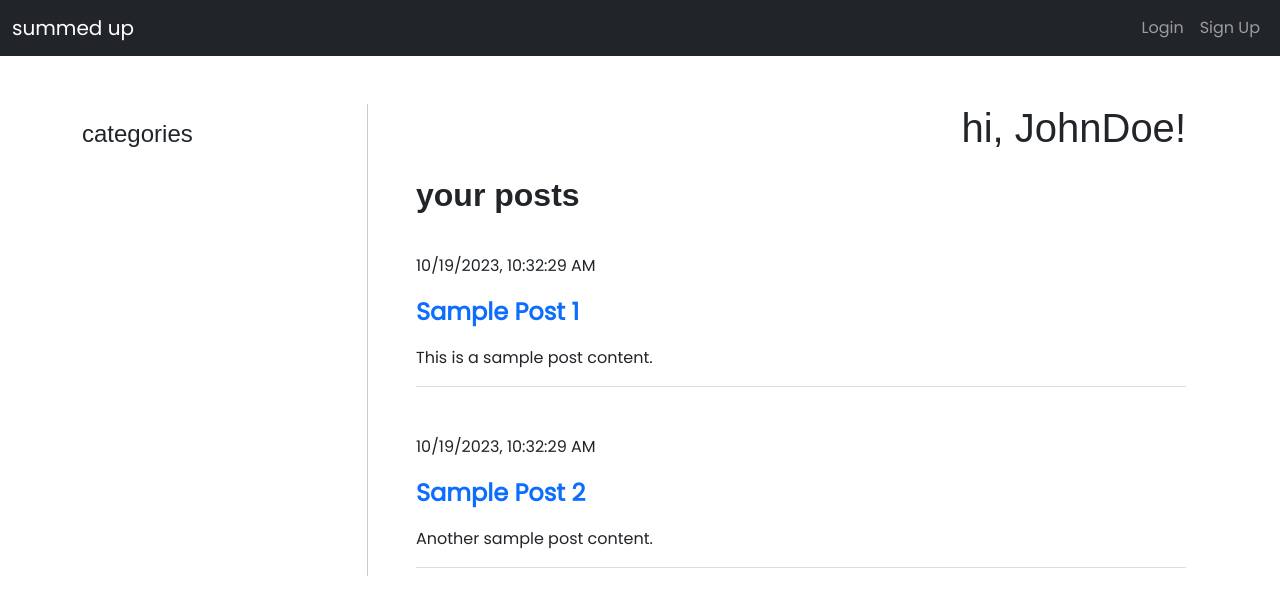
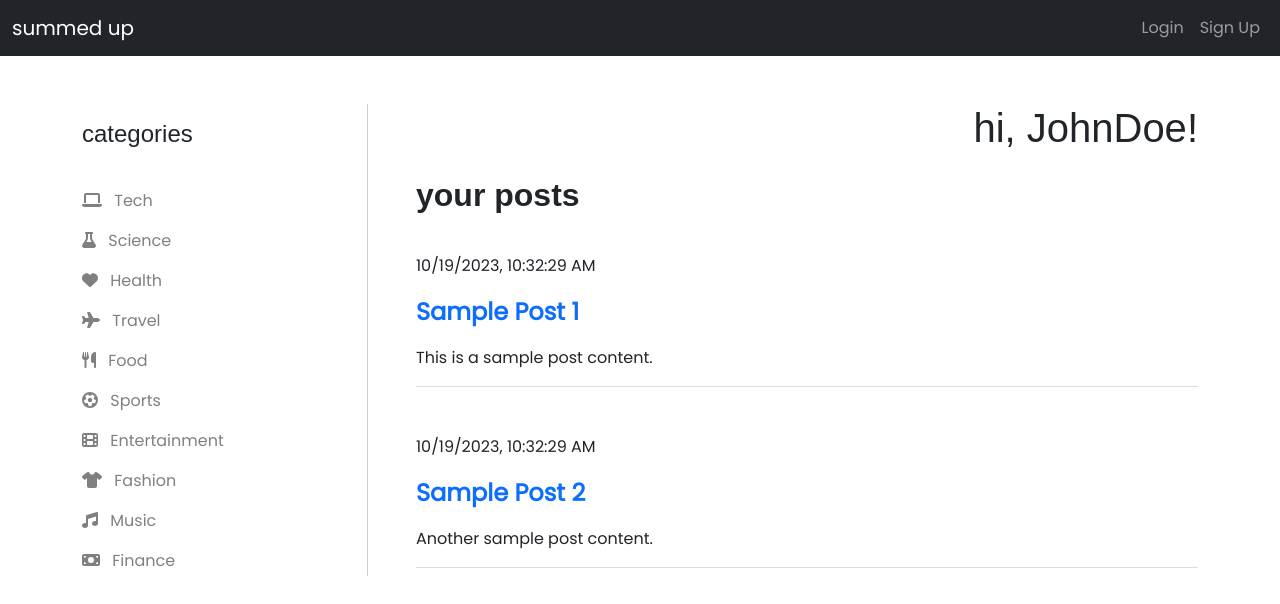
Before and after one commit to jsck45/summed-up, a React (Vite) app in the folder client/: page /me in a window 1280 px wide. Shown: the top 604 px of the page. Built offline with nearby package versions, Linux system fonts and the light colour scheme.

Commit message:
added categories

```diff
--- a/client/src/components/Categories.jsx
+++ b/client/src/components/Categories.jsx
@@ -1,10 +1,57 @@
-import React from 'react';
+import React from "react";
+import { Link } from "react-router-dom";
+import { FontAwesomeIcon } from "@fortawesome/react-fontawesome";
+import {
+  faLaptop,
+  faFlask,
+  faHeart,
+  faPlane,
+  faUtensils,
+  faFutbol,
+  faFilm,
+  faTshirt,
+  faMusic,
+  faMoneyBill,
+} from "@fortawesome/free-solid-svg-icons";
 
 function Categories() {
+  const categories = [
+    { name: "Tech", icon: faLaptop },
+    { name: "Science", icon: faFlask },
+    { name: "Health", icon: faHeart },
+    { name: "Travel", icon: faPlane },
+    { name: "Food", icon: faUtensils },
+    { name: "Sports", icon: faFutbol },
+    { name: "Entertainment", icon: faFilm },
+    { name: "Fashion", icon: faTshirt },
+    { name: "Music", icon: faMusic },
+    { name: "Finance", icon: faMoneyBill },
+  ];
+
+  const categoryStyle = {
+    lineHeight: "2.5",
+  };
+
+  const linkStyle = {
+    textDecoration: "none",
+    color: "grey",
+  };
+
+  const iconStyle = {
+    marginRight: "8px",
+  }
+
   return (
     <div className="sidebar py-3">
       <h4>categories</h4>
-      {/* Add your category links or content here */}
+      <br />
+      {categories.map((category, index) => (
+        <div key={index} style={categoryStyle}>
+          <Link to={`/category/${category.name.toLowerCase()}`} style={linkStyle}>
+          <FontAwesomeIcon icon={category.icon} style={iconStyle}/> {category.name}
+          </Link>
+        </div>
+      ))}
     </div>
   );
 }
--- a/client/src/pages/Home.jsx
+++ b/client/src/pages/Home.jsx
@@ -1,4 +1,4 @@
-import React, { useState } from "react";
+import React, { useState, useEffect } from "react";
 import { Container, Button, Modal, Row, Col } from 'react-bootstrap';
 import { useMutation } from '@apollo/client';
 import { CREATE_POST } from '../utils/mutations';
--- a/client/src/pages/Profile.jsx
+++ b/client/src/pages/Profile.jsx
@@ -4,6 +4,15 @@ import { GET_ME } from '../utils/queries';
 import { Link } from 'react-router-dom';
 import { Container, Row, Col } from 'react-bootstrap';
 import Categories from '../components/Categories';
+import styled from 'styled-components';
+
+
+const ProfileContainer = styled.div`
+  @media (max-width: 767px) {
+    border-left: none !important;
+    padding: 0 !important;
+  }
+`;
 
 function UserProfile({ userId }) {
 //   const { loading, error, data } = useQuery(GET_ME, {
@@ -61,7 +70,7 @@ const [user, setUser] = useState({
 
   return (
     <div className="py-5">
-      <Container style={{ borderLeft: '1px solid #ccc', paddingLeft: '3rem' }}>
+      <ProfileContainer style={{ borderLeft: '1px solid #ccc', paddingLeft: '3rem' }}>
             <h1 style={{paddingBottom: '1rem', textAlign:'end'}}>hi, {user.username}!</h1>
 
             <h2 style={{fontWeight:'bolder'}}>your posts</h2>
@@ -77,7 +86,7 @@ const [user, setUser] = useState({
                 </div>
               </div>
             ))}
-      </Container>
+      </ProfileContainer>
     </div>
   );
 }
--- a/package.json
+++ b/package.json
@@ -28,6 +28,7 @@
     "@fortawesome/fontawesome-svg-core": "^6.4.2",
     "@fortawesome/free-regular-svg-icons": "^6.4.2",
     "@fortawesome/free-solid-svg-icons": "^6.4.2",
+    "@fortawesome/react-fontawesome": "^0.2.0",
     "bcrypt": "^5.1.1",
     "react-router-dom": "^6.17.0",
     "styled-components": "^6.1.0"
```
Also changed, not shown: 1 other file (tests, documents, lock files or other folders).
